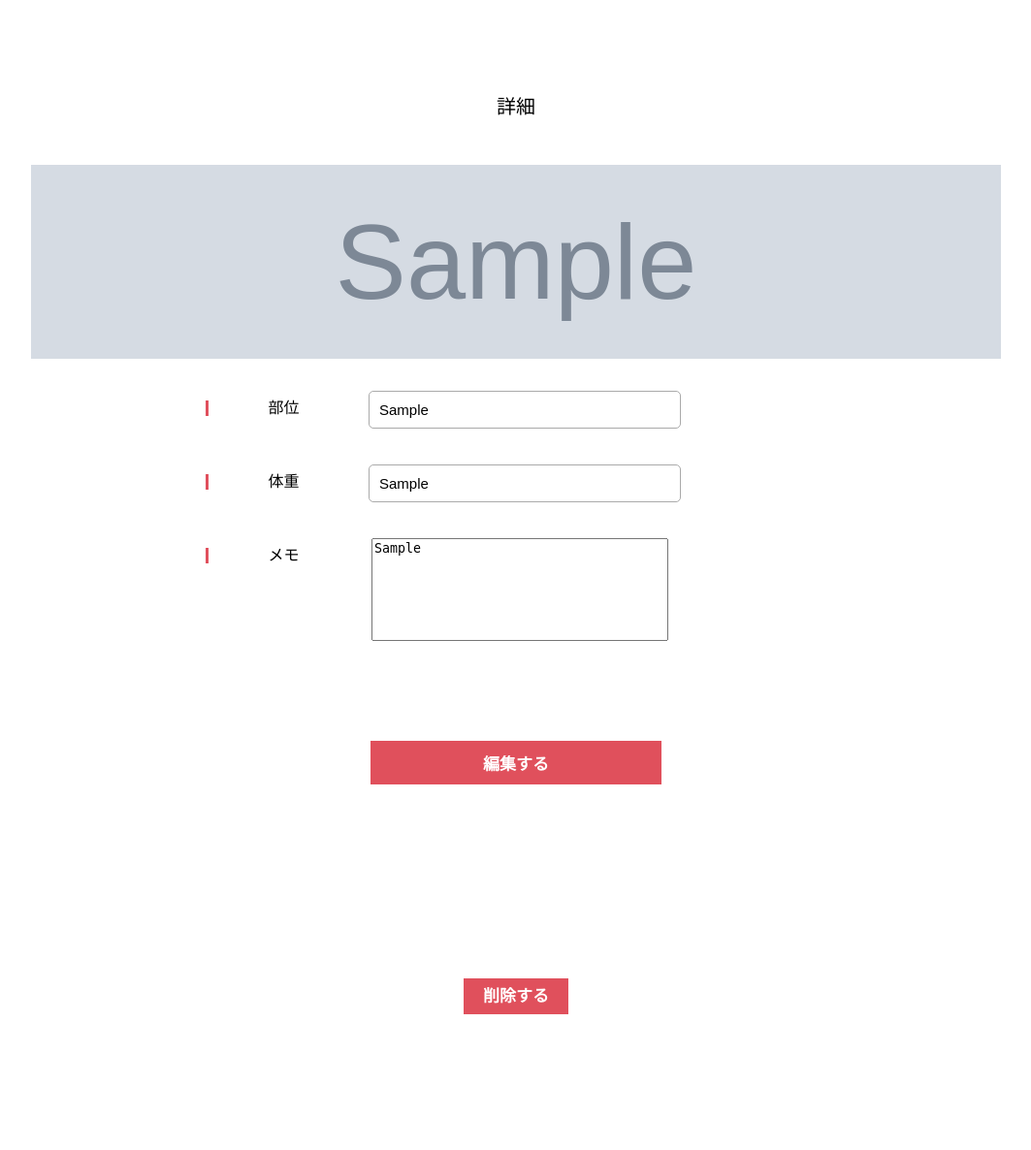
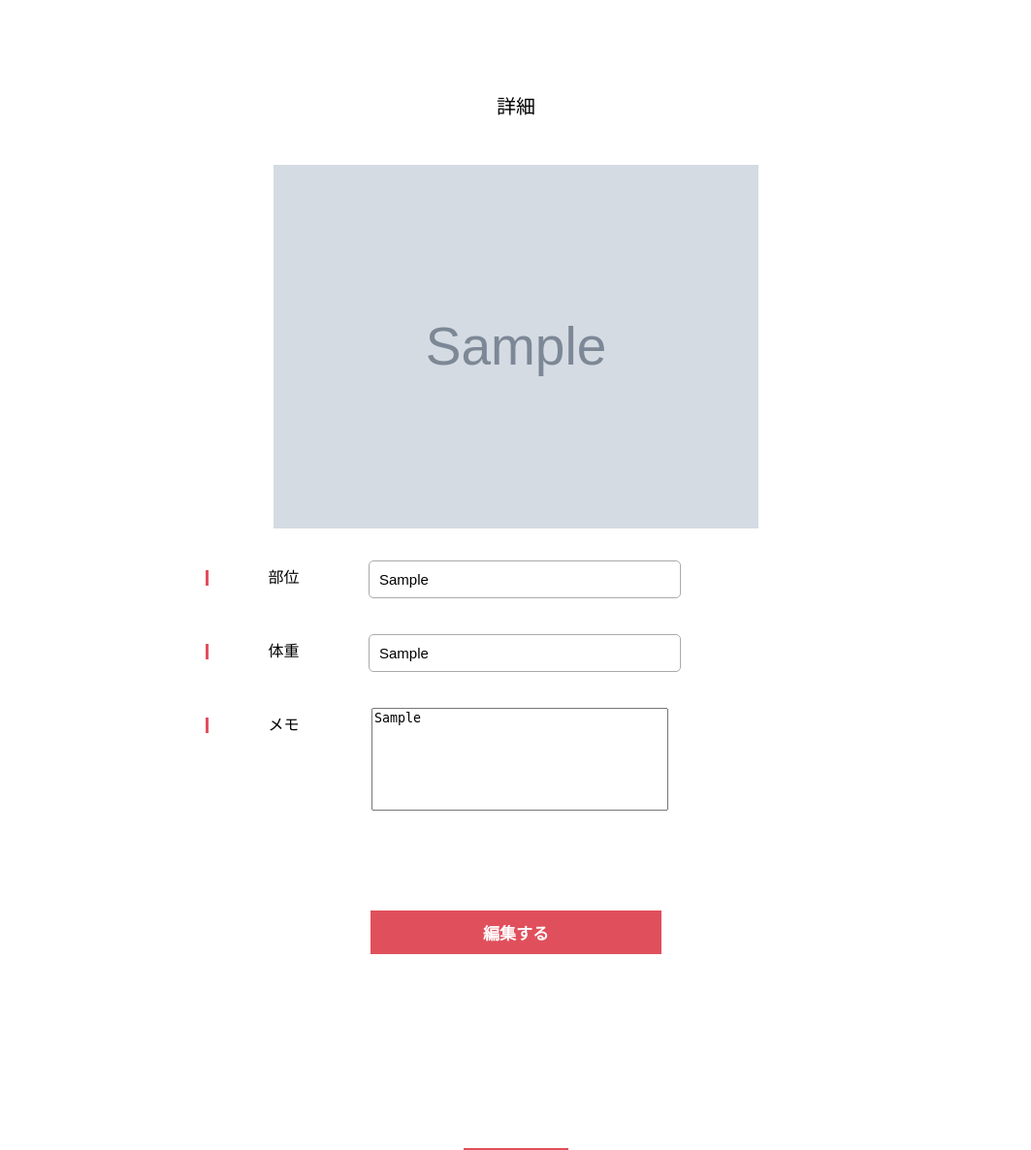
Before and after one commit to TSUNODA-web/woekout.memo, a PHP site: page /detail.php?id=1 in a window 1280 px wide. Shown: the part 70-1256 px from the top of the page at 97% size, without its empty margins (108-1171 px from the left). Before the commit the page ends 1116 px from the top, so only its background shows below. Run offline with PHP 8.4, Linux system fonts and the light colour scheme; the visitor is signed in with stand-in values (Sample User, id 1); tables that the repository leaves empty or names only in its code hold one stand-in row (values such as "Sample post"); grey boxes marked "Sample" are stand-in pictures.

Commit message:
一覧ページ編集中

```diff
--- a/style.css
+++ b/style.css
@@ -223,8 +223,8 @@ input[type="file"] {
 
 
 .detail-picture img {
-  width: 100%;
-  height: 200px;
+  width: 50%;
+  height: auto;
   margin-bottom: 30px;
 }
 
```
Also changed, not shown: index.php (+7 -0 lines).
